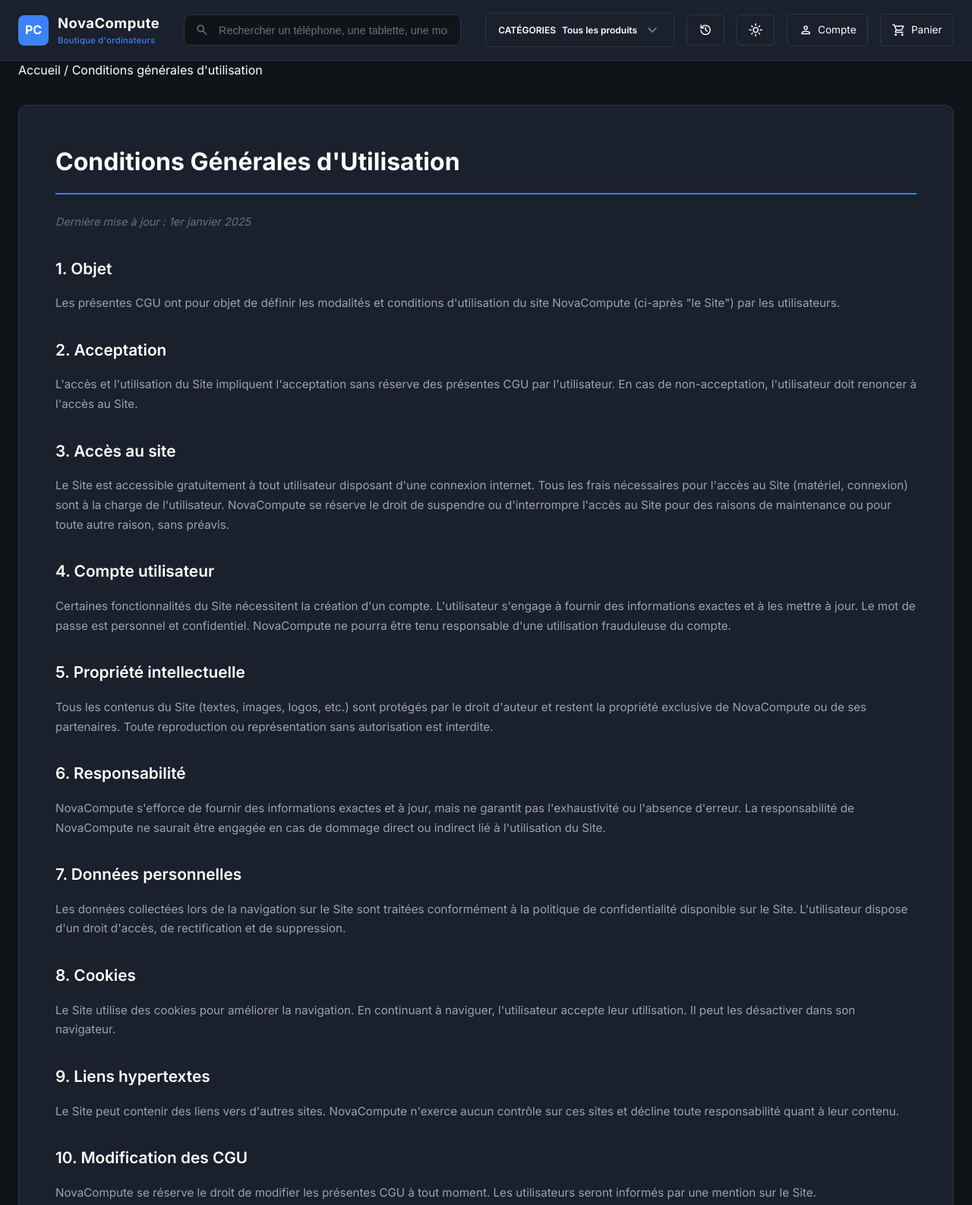
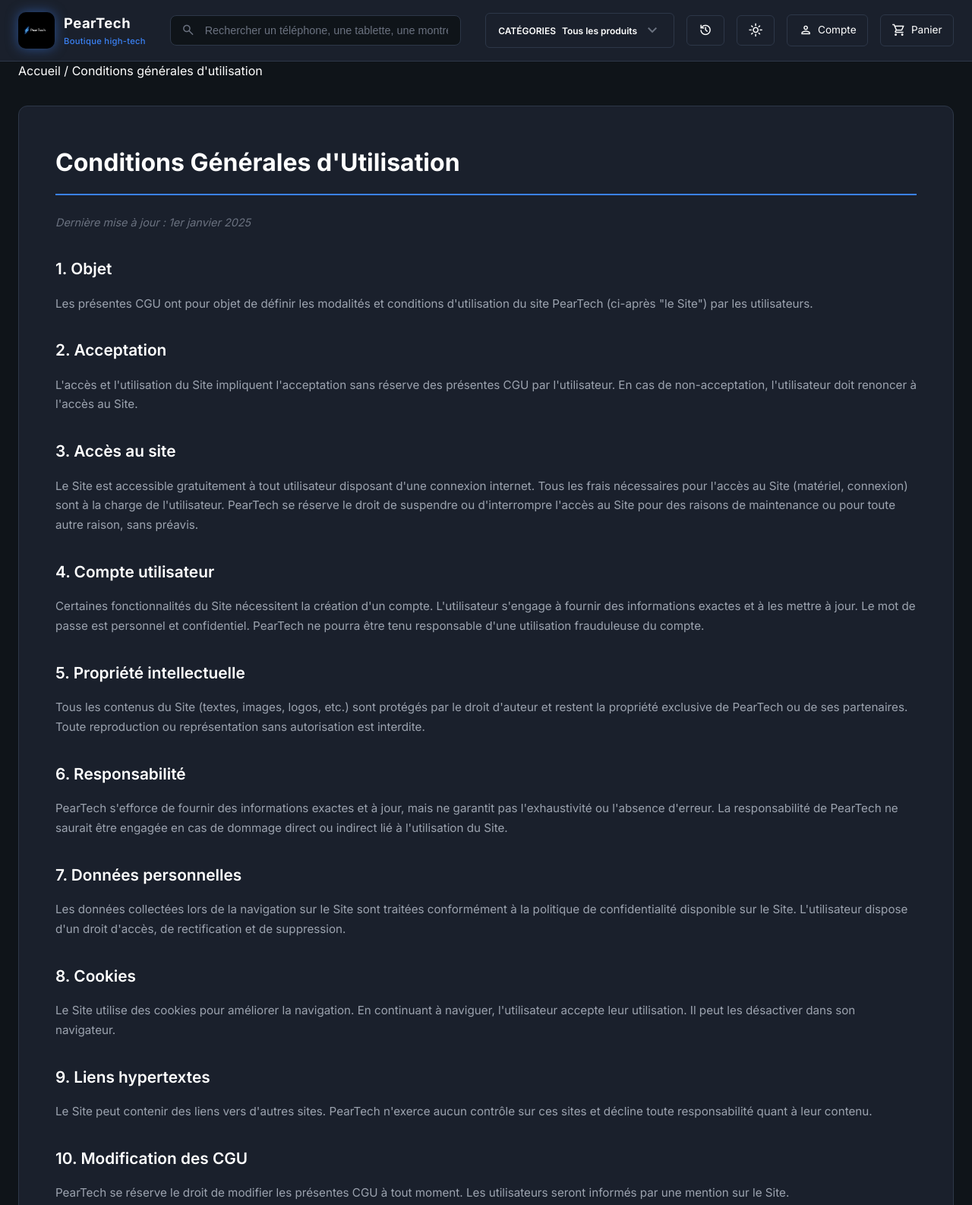
Before and after one commit to Abdoulrazack1/Peartech, a plain HTML site: page page_cgu.html in a window 1280 px wide. Shown: the top 1586 px of the page at 76% size. Drawn offline with nearby package versions, Linux system fonts and the light colour scheme.

Commit message:
Update page_cgu.html

```diff
--- a/page_cgu.html
+++ b/page_cgu.html
@@ -14,10 +14,10 @@
         <div class="container">
             <div class="header-content">
                 <a href="page_accueil.html" class="logo">
-                    <div class="logo-icon">PC</div>
+                    <img src="asset/image/LogoProjetEcf.png" alt="PearTech Logo" class="logo-img">
                     <div class="logo-text">
-                        <div class="logo-title">NovaCompute</div>
-                        <div class="logo-subtitle">Boutique d'ordinateurs</div>
+                        <div class="logo-title">PearTech</div>
+                        <div class="logo-subtitle">Boutique high-tech</div>
                     </div>
                 </a>
                 <div class="search-bar">
@@ -65,7 +65,7 @@
 
                 <section>
                     <h2>1. Objet</h2>
-                    <p>Les présentes CGU ont pour objet de définir les modalités et conditions d'utilisation du site NovaCompute (ci-après "le Site") par les utilisateurs.</p>
+                    <p>Les présentes CGU ont pour objet de définir les modalités et conditions d'utilisation du site PearTech (ci-après "le Site") par les utilisateurs.</p>
                 </section>
 
                 <section>
@@ -75,22 +75,22 @@
 
                 <section>
                     <h2>3. Accès au site</h2>
-                    <p>Le Site est accessible gratuitement à tout utilisateur disposant d'une connexion internet. Tous les frais nécessaires pour l'accès au Site (matériel, connexion) sont à la charge de l'utilisateur. NovaCompute se réserve le droit de suspendre ou d'interrompre l'accès au Site pour des raisons de maintenance ou pour toute autre raison, sans préavis.</p>
+                    <p>Le Site est accessible gratuitement à tout utilisateur disposant d'une connexion internet. Tous les frais nécessaires pour l'accès au Site (matériel, connexion) sont à la charge de l'utilisateur. PearTech se réserve le droit de suspendre ou d'interrompre l'accès au Site pour des raisons de maintenance ou pour toute autre raison, sans préavis.</p>
                 </section>
 
                 <section>
                     <h2>4. Compte utilisateur</h2>
-                    <p>Certaines fonctionnalités du Site nécessitent la création d'un compte. L'utilisateur s'engage à fournir des informations exactes et à les mettre à jour. Le mot de passe est personnel et confidentiel. NovaCompute ne pourra être tenu responsable d'une utilisation frauduleuse du compte.</p>
+                    <p>Certaines fonctionnalités du Site nécessitent la création d'un compte. L'utilisateur s'engage à fournir des informations exactes et à les mettre à jour. Le mot de passe est personnel et confidentiel. PearTech ne pourra être tenu responsable d'une utilisation frauduleuse du compte.</p>
                 </section>
 
                 <section>
                     <h2>5. Propriété intellectuelle</h2>
-                    <p>Tous les contenus du Site (textes, images, logos, etc.) sont protégés par le droit d'auteur et restent la propriété exclusive de NovaCompute ou de ses partenaires. Toute reproduction ou représentation sans autorisation est interdite.</p>
+                    <p>Tous les contenus du Site (textes, images, logos, etc.) sont protégés par le droit d'auteur et restent la propriété exclusive de PearTech ou de ses partenaires. Toute reproduction ou représentation sans autorisation est interdite.</p>
                 </section>
 
                 <section>
                     <h2>6. Responsabilité</h2>
-                    <p>NovaCompute s'efforce de fournir des informations exactes et à jour, mais ne garantit pas l'exhaustivité ou l'absence d'erreur. La responsabilité de NovaCompute ne saurait être engagée en cas de dommage direct ou indirect lié à l'utilisation du Site.</p>
+                    <p>PearTech s'efforce de fournir des informations exactes et à jour, mais ne garantit pas l'exhaustivité ou l'absence d'erreur. La responsabilité de PearTech ne saurait être engagée en cas de dommage direct ou indirect lié à l'utilisation du Site.</p>
                 </section>
 
                 <section>
@@ -105,12 +105,12 @@
 
                 <section>
                     <h2>9. Liens hypertextes</h2>
-                    <p>Le Site peut contenir des liens vers d'autres sites. NovaCompute n'exerce aucun contrôle sur ces sites et décline toute responsabilité quant à leur contenu.</p>
+                    <p>Le Site peut contenir des liens vers d'autres sites. PearTech n'exerce aucun contrôle sur ces sites et décline toute responsabilité quant à leur contenu.</p>
                 </section>
 
                 <section>
                     <h2>10. Modification des CGU</h2>
-                    <p>NovaCompute se réserve le droit de modifier les présentes CGU à tout moment. Les utilisateurs seront informés par une mention sur le Site.</p>
+                    <p>PearTech se réserve le droit de modifier les présentes CGU à tout moment. Les utilisateurs seront informés par une mention sur le Site.</p>
                 </section>
 
                 <section>
@@ -136,7 +136,7 @@
                 <div class="footer-column">
                     <h4>À propos</h4>
                     <ul>
-                        <li><a href="page_histoire.html">Notre histoire</a></li>
+                        <li><a href="#">Notre histoire</a></li>
                         <li><a href="#">Magasins physiques</a></li>
                         <li><a href="#">Carrières</a></li>
                     </ul>
```
